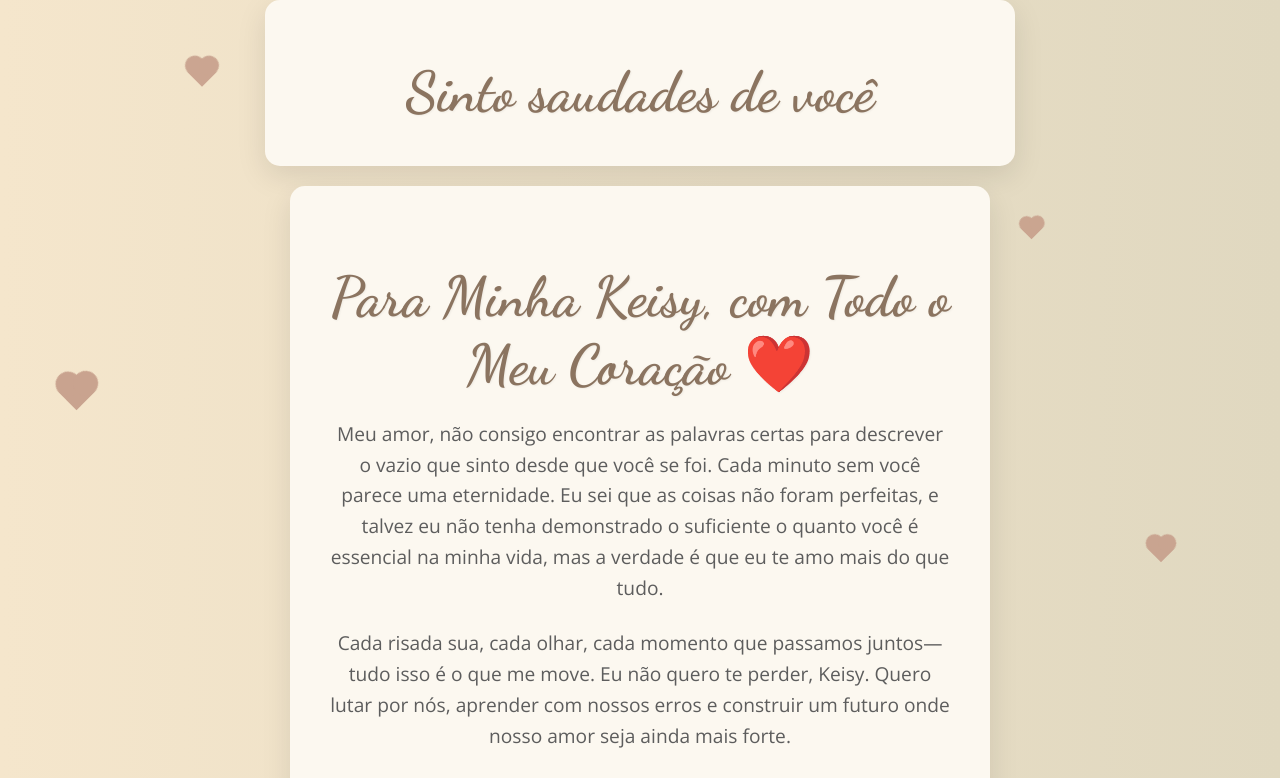
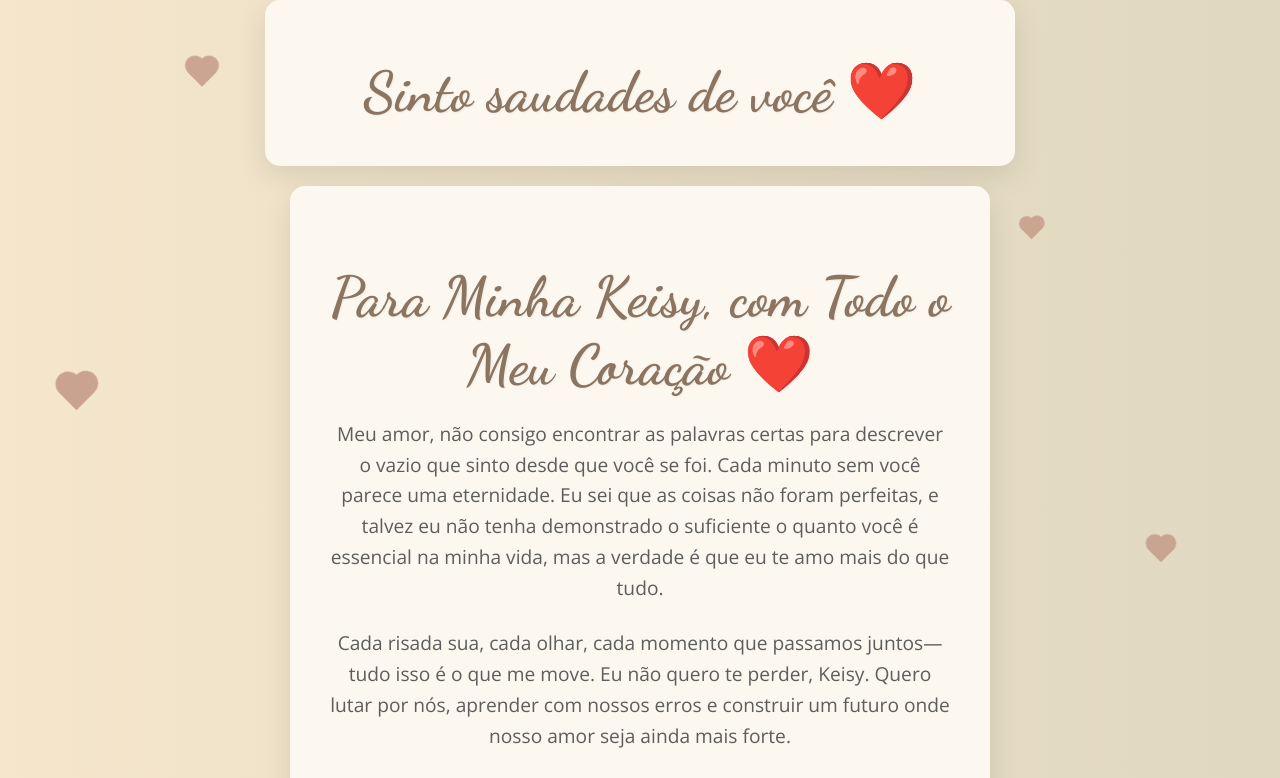
Before and after one commit to ogabsztowers/ComAmor-ParaKeisy, a plain HTML site: page index.html in a window 1280 px wide. Shown: the top 778 px of the page. Drawn offline with nearby package versions, Linux system fonts and the light colour scheme.

Commit message:
Update index.html

```diff
--- a/index.html
+++ b/index.html
@@ -228,7 +228,7 @@
 
 <body>
     <header>
-        <h1>Sinto saudades de você</h1>
+        <h1>Sinto saudades de você ❤️</h1>
     </header>
 
     <div class="container">
```
